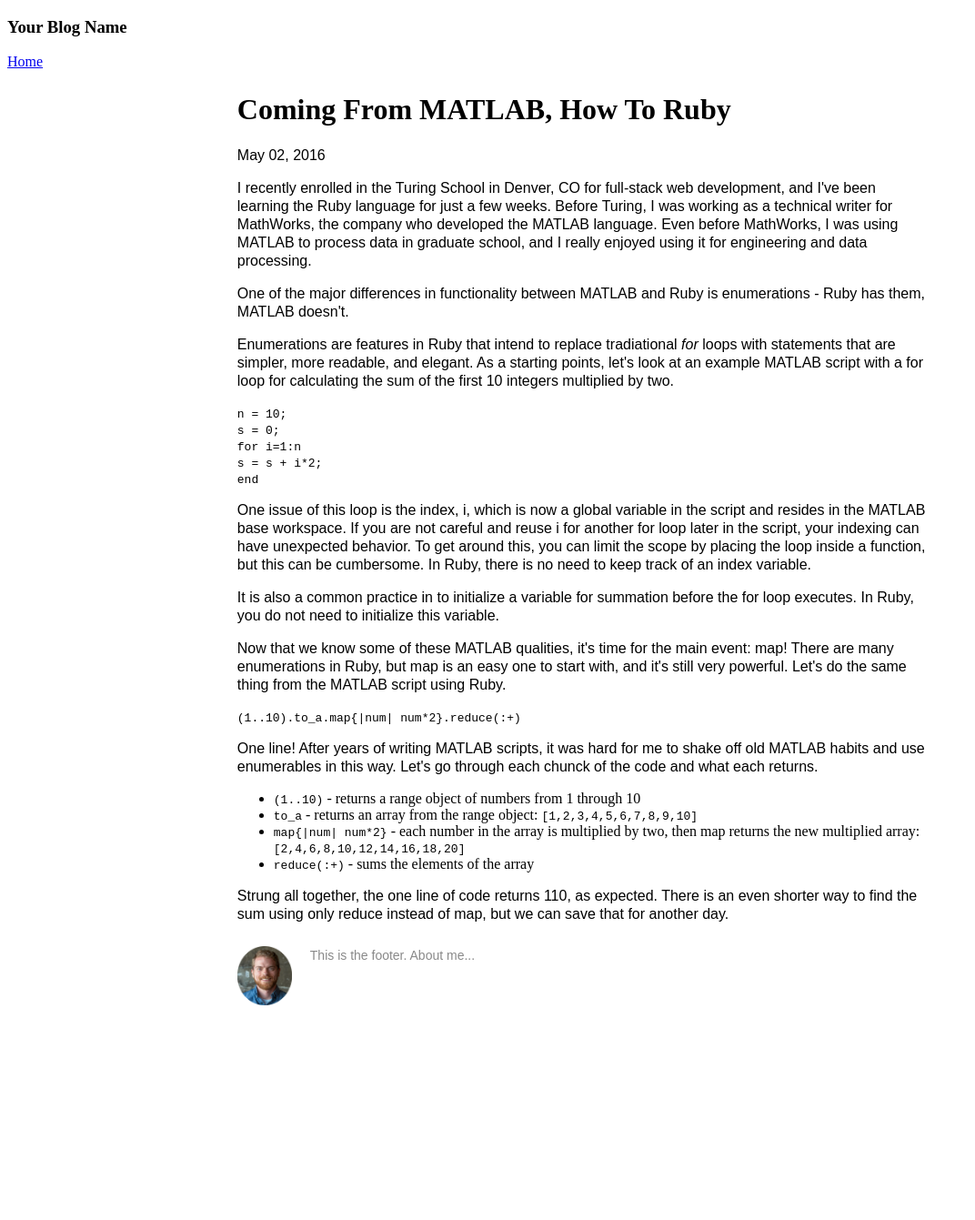
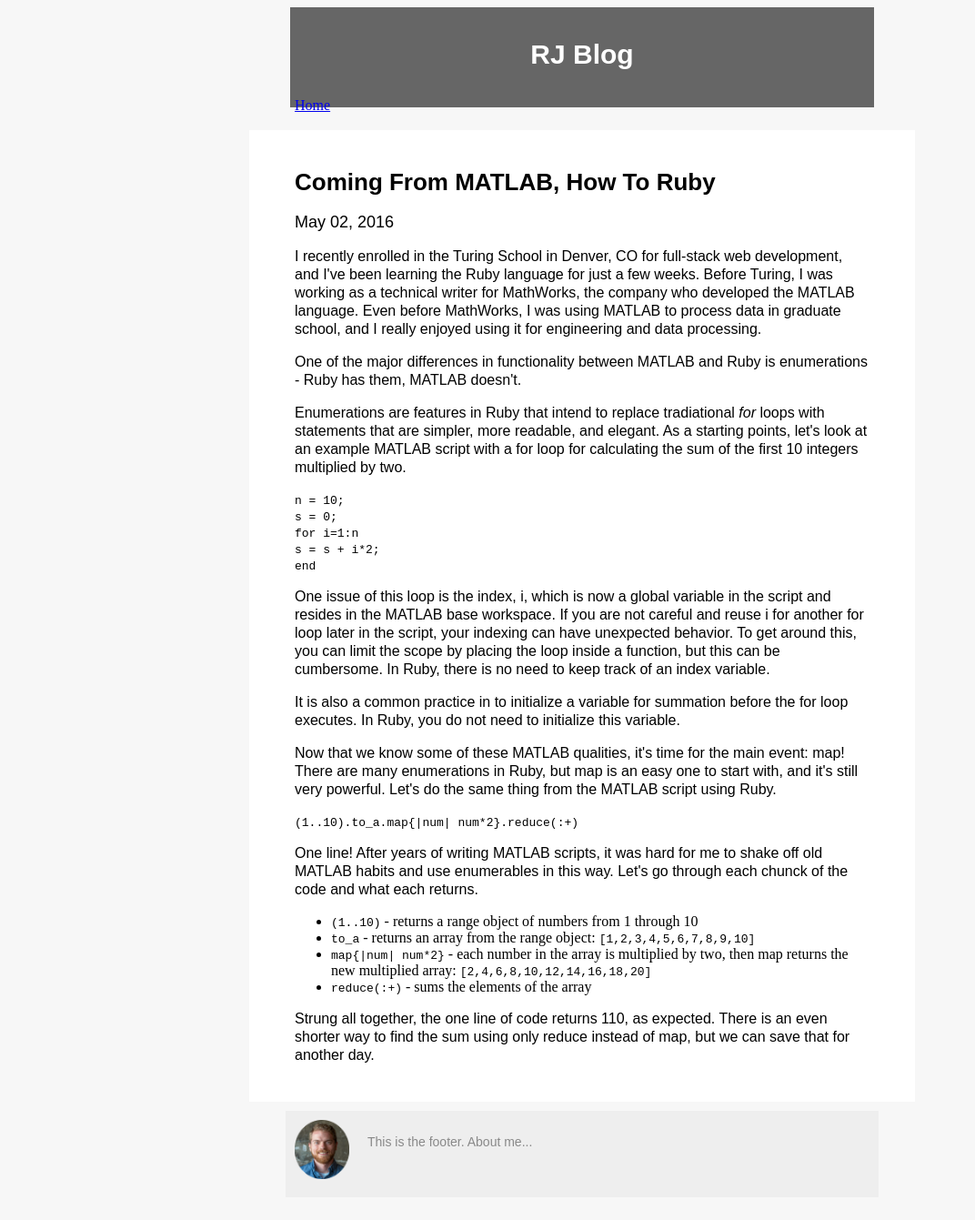
Before and after one commit to robbiejaeger/robbiejaeger.github.io, a Jekyll site: the page built from _posts/2016-05-02-ruby-enums-from-matlab.html, in a window 1280 px wide. Shown: the whole page at 91% size, without its empty margins (0-1072 px from the left). Built offline with Jekyll 4.4.1, drawn with Linux system fonts in a browser that asks for light colours; before the commit the page ends 1110 px from its top, so only the background shows below that.

Commit message:
Add more styling to header and footer

```diff
--- a/_config.yml
+++ b/_config.yml
@@ -1,2 +1,2 @@
-title: Your Blog Name
+title: RJ Blog
 email: youremail@domain.com
--- a/_includes/footer.html
+++ b/_includes/footer.html
@@ -1,8 +1,8 @@
     </div>
 
-    <footer class="about-author">
+    <div class="about-author">
       <img class="author-photo" src="/assets/turing_headshot_for_blog.png" style="width:60px;height:65px;">
       <p>This is the footer. About me...</p>
-    </footer>
+    </div>
   </body>
 </html>
--- a/_includes/header.html
+++ b/_includes/header.html
@@ -6,8 +6,10 @@
   <link href="/css/styles.css" rel="stylesheet">
 </head>
 <body>
-  <h3>{{ site.title }}</h3>
-  <div>
-    <a href="/">Home</a>
-  </div>
+  <header>
+    <h3>{{ site.title }}</h3>
+    <div>
+      <a href="/">Home</a>
+    </div>
+  </header>
   <div class="container">
--- a/_layouts/post.html
+++ b/_layouts/post.html
@@ -1,7 +1,7 @@
 {% include header.html %}
 
 <h1>{{ page.title }}</h1>
-<p>{{ page.date | date: '%B %d, %Y' }}</p>
+<p id="post-date">{{ page.date | date: '%B %d, %Y' }}</p>
 {{ content }}
 
 {% include footer.html %}
--- a/css/styles.css
+++ b/css/styles.css
@@ -1,6 +1,37 @@
+header {
+  background-color: #666666;
+  margin: 0 auto 25px;
+  padding: 5px;
+  width: 50%;
+  height: 100px;
+}
+
+h1 {
+  font-family: Arial, 'Helvetica Neue', Helvetica, sans-serif;
+	font-size: 26px;
+}
+
+h3 {
+  font-family: Arial, 'Helvetica Neue', Helvetica, sans-serif;
+	font-size: 30px;
+  color: #ffffff;
+  text-align: center;
+}
+
+#post-date {
+  font-family: Arial, 'Helvetica Neue', Helvetica, sans-serif;
+	font-size: 18px;
+}
+
+body {
+  background-color: #f7f7f7;
+}
+
 .container {
-  margin: 25px auto 25px auto;
-  width: 60%
+  background-color: #ffffff;
+  margin: auto;
+  padding: 25px 50px;
+  width: 50%;
 }
 
 .container p {
@@ -13,21 +44,24 @@
 }
 
 .about-author {
-  margin: 10px auto 50px auto;
-  width: 60%
+  background-color: #eeeeee;
+  margin: 10px auto 25px auto;
+  width: 50%;
+  height: 75px;
+  padding: 10px
+}
+
+.about-author p {
+  font-family: Arial, 'Helvetica Neue', Helvetica, sans-serif;
+  font-size: 14px;
+  font-style: normal;
+  font-variant: normal;
+  font-weight: 400;
+  line-height: 20px;
+  color: #898989;
 }
 
 .author-photo {
   float: left;
   margin-right: 20px;
 }
-
-footer p {
-  font-family: Arial, 'Helvetica Neue', Helvetica, sans-serif;
-	font-size: 14px;
-	font-style: normal;
-	font-variant: normal;
-	font-weight: 400;
-	line-height: 20px;
-  color: #898989;
-}
```
Also changed, not shown: 3 other files.
